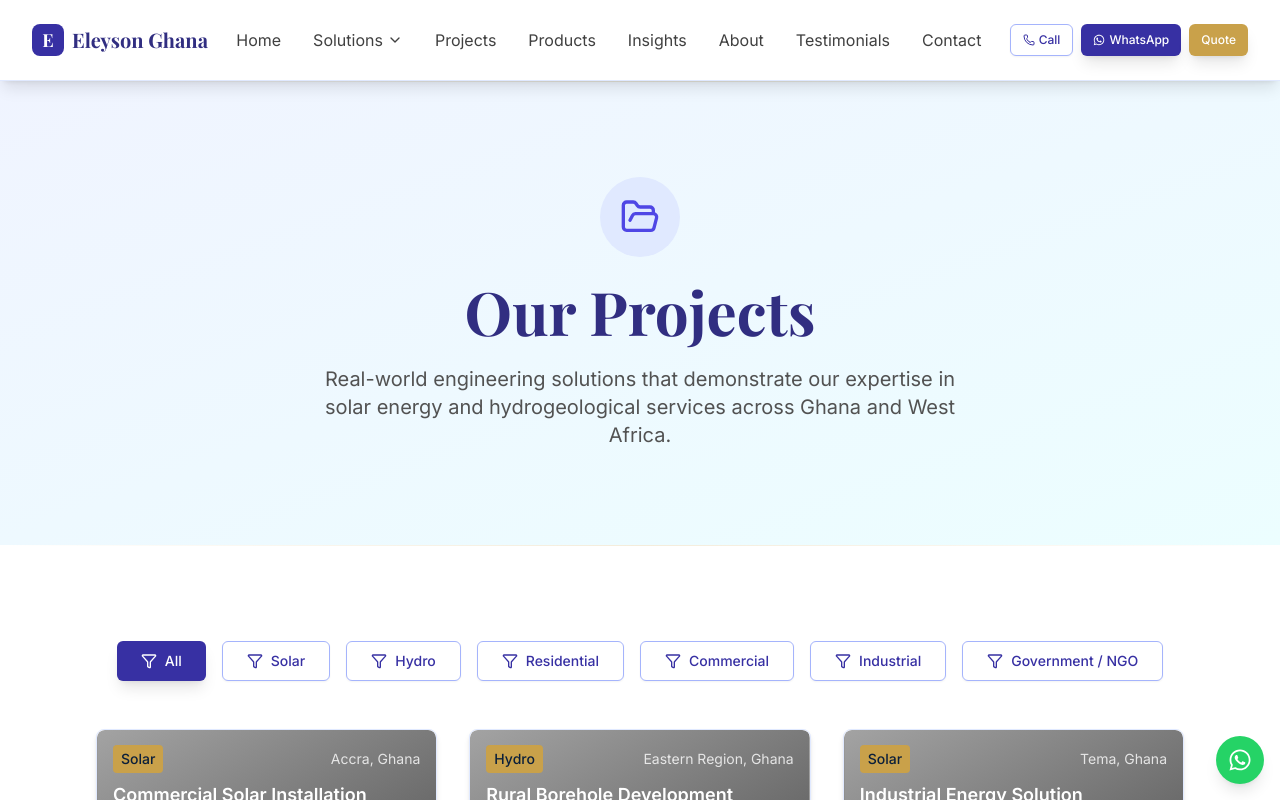
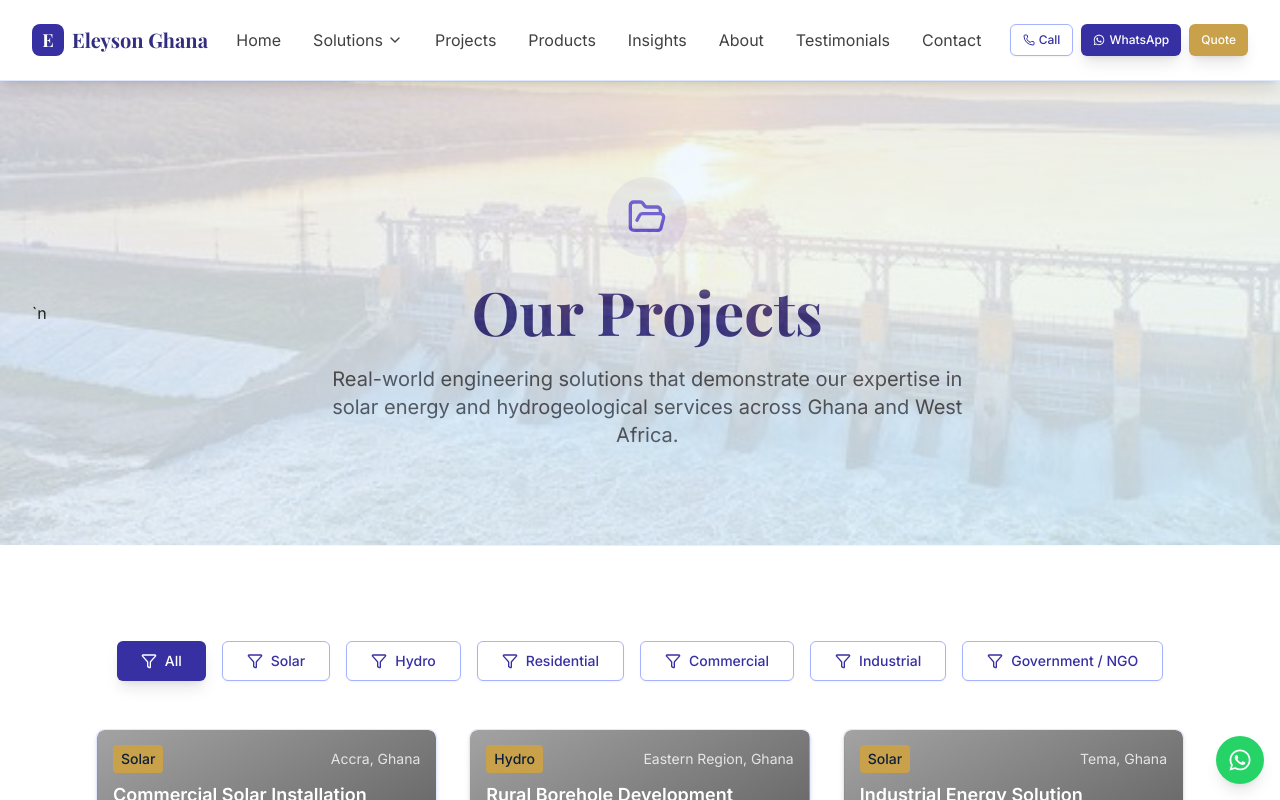
Before and after one commit to dromorongit/EleysonGh, a Next.js app: page /projects in a window 1280 px wide. Shown: the top 800 px of the page. Built offline with nearby package versions, Linux system fonts and the light colour scheme.

Commit message:
Add background images to projects and products page hero sections

```diff
--- a/src/app/projects/page.tsx
+++ b/src/app/projects/page.tsx
@@ -23,7 +23,7 @@ export default function ProjectsPage() {
   return (
     <>
       {/* Hero Section */}
-      <Section className="bg-gradient-to-br from-primary-50 to-energy-50 min-h-[50vh] flex items-center">
+      <Section className="bg-gradient-to-br from-primary-50 to-energy-50 min-h-[50vh] flex items-center relative">`n        <div className="absolute inset-0 bg-cover bg-center opacity-20" style={{backgroundImage: 'url(/images/projects.jpg)'}} />
         <Container>
           <motion.div
             className="max-w-4xl mx-auto text-center"
```
